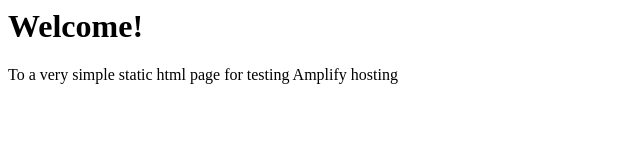
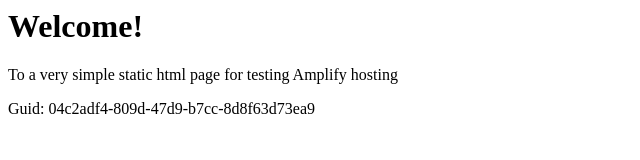
Before and after one commit to aws-aemilia-bah/Github-PR-Commit-Integration-Test-DoNotTouch-GitH-MJCD6L4M-v2-preprod-me-south-1, a website: page src/index.html in a window 1280 px wide. Shown: the whole page, without its empty margins (0-640 px from the left). Drawn offline with Linux system fonts and the light colour scheme.

Commit message:
commit from integ tests

```diff
--- a/src/index.html
+++ b/src/index.html
@@ -1,3 +1,5 @@
+
+
 <html lang="en">
 
 <head>
@@ -10,6 +12,6 @@
 <body>
     <h1>Welcome!</h1>
     <p>To a very simple static html page for testing Amplify hosting</p>
-</body>
+    <p>Guid: 04c2adf4-809d-47d9-b7cc-8d8f63d73ea9</p></body>
 
 </html>
```
